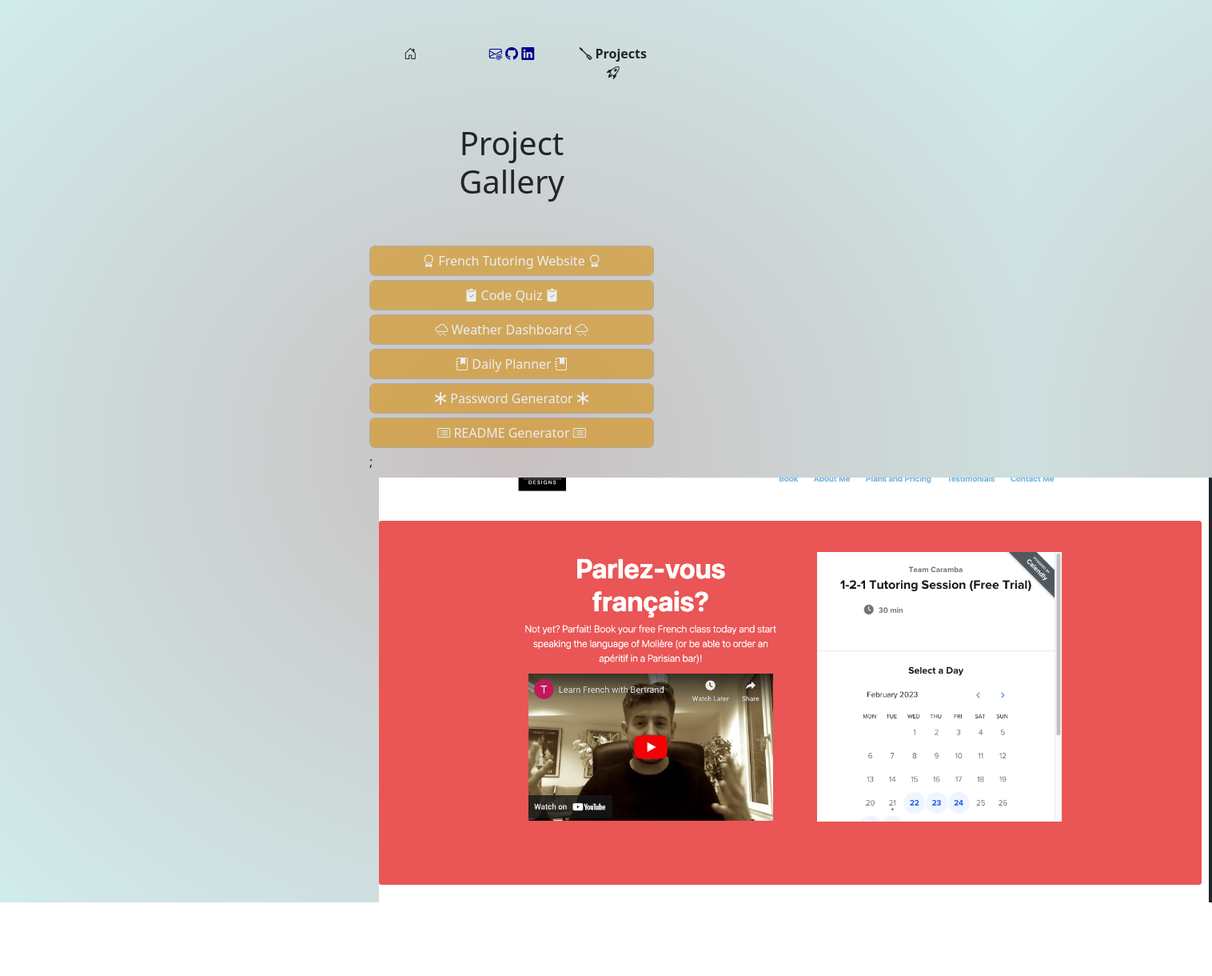
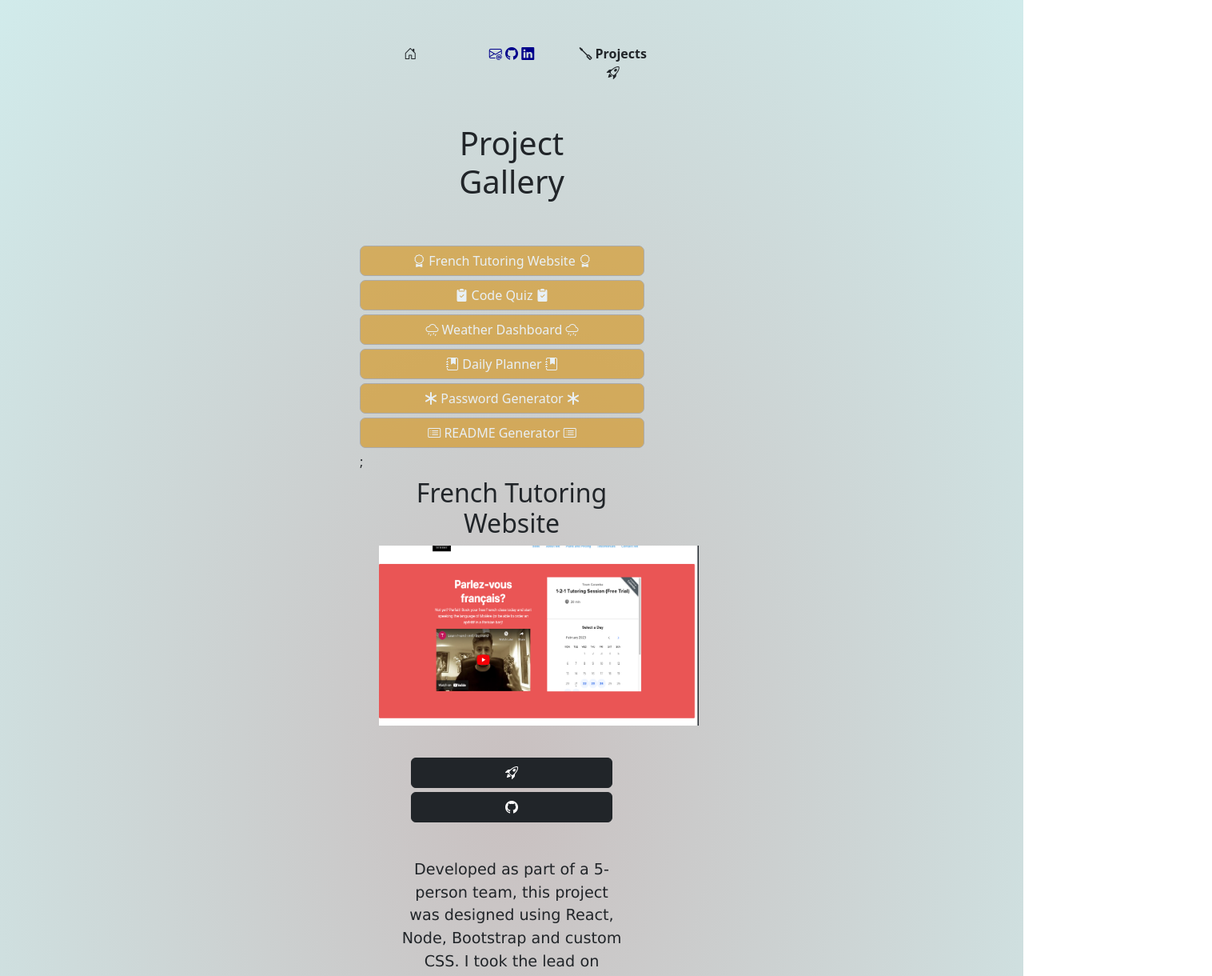
Before and after one commit to BenedictCodesHere/ben-react-app, a React (Create React App) app: page /ben-react-app/projects in a window 1280 px wide. Shown: the top 1220 px of the page at 80% size, 1516 px wide, since content can reach past the window. Before the commit the page ends 1128 px from the top, so only its background shows below. Built offline with nearby package versions, Linux system fonts and the light colour scheme.

Commit message:
updated flow so Project is updated in state variable

```diff
--- a/src/components/Project.js
+++ b/src/components/Project.js
@@ -46,23 +46,7 @@ return (<>
 <ProjectNavbar />
 <div className="container">
 
-          <div className="card" style={{backgroundColor:"inherit"}}>
-            <div className="img-container d-flex justify-content-center" style={{maxHeight: "35vh", width: "inherit"}}>
-              <LazyLoadImage PlaceholderSrc={'../assets/images/placeholder.svg'} style={{maxHeight:"inherit", height:"inherit", width:"inherit", maxWidth: "100vw"}} alt={props.alt} src={ProjectImage}></LazyLoadImage>
-            </div>
-            <div className="card-body mx-4 p-6 mt-4 row text-center">
 
-
-
-              <Link className="btn btn-dark" to={props.deployed}><i className="bi bi-rocket-takeoff"></i> </Link>
-
-
-
-             <Link className="btn btn-dark" to={props.repo}><i className="bi bi-github" /></Link>
-            </div>
-            <div className="p-4 text-center" ><p>{props.description}</p></div>
-
-            </div>
 
             <Link className="btn btn-primary arrow" to="/ben-react-app/projects"><i className="bi bi-arrow-left"></i></Link>
 
--- a/src/components/ProjectImg.js
+++ b/src/components/ProjectImg.js
@@ -4,7 +4,7 @@ function ProjectImg({ProjectImage}){
 
 
     return <div>
-        <img src={ProjectImage}></img>
+        <img style={{maxWidth: "400px"}} src={ProjectImage}></img>
     </div>
 }
 
--- a/src/components/ProjectNavbar.js
+++ b/src/components/ProjectNavbar.js
@@ -8,7 +8,7 @@ const ProjectNavbar = ({handleBtnClick, ImageArray}) => {
   return (
     <div className="navbar row">
 {projects.map((project) => (
-  <button onClick={() => handleBtnClick(ImageArray[project.id - 1])} className={project.navbarClassName}  key={project.id} ><i className={project.navbarIconClass}></i>  {project.title}  <i className={project.navbarIconClass}></i></button>
+  <button onClick={() => handleBtnClick(project, ImageArray[project.id - 1])} className={project.navbarClassName}  key={project.id} ><i className={project.navbarIconClass}></i>  {project.title}  <i className={project.navbarIconClass}></i></button>
 ))};
     </div>
   );
--- a/src/pages/ProjectGallery.js
+++ b/src/pages/ProjectGallery.js
@@ -2,7 +2,7 @@ import React, { useState } from "react";
 import Project from '../components/Project';
 import projects from '../projects.json';
 import ProjectNavbar from "../components/ProjectNavbar";
-import { Routes, Route } from "react-router-dom";
+import { Link } from "react-router-dom";
 import ProjectImg from "../components/ProjectImg";
 import French from '../assets/images/french-tutoring-website.png';
 import CodeQuiz from '../assets/images/code-quiz.png';
@@ -10,28 +10,42 @@ import Weather from '../assets/images/weather-dashboard.png';
 import DailyPlanner from '../assets/images/daily-planner.png';
 import PasswordGen from '../assets/images/password-generator.png';
 import READMEGen from '../assets/images/README-generator.png';
+import ProjectTitle from "../components/ProjectTitle";
 
 function ProjectGallery() {
 
 const ImageArray = [French, CodeQuiz, Weather, DailyPlanner, PasswordGen, READMEGen];
   // You have to set the project image variable as one of the imported images, not the path
   const [ProjectImage, setProjectImage] = useState(ImageArray[0]);
-  const [title, setTitle] = useState()
-  const handleBtnClick = (projectImage) => {
-    setProjectImage(projectImage);
+  const [Project, setProject] = useState(projects[0]);
+
+  const handleBtnClick = (Project, ProjectImage) => {
+    setProject(Project);
+    setProjectImage(ProjectImage);
   };
 
     return (<>
     <div className="container">
+
       <div className="row">
         <div className="col-sm-2 col-md-2 col-lg-2"></div><div className="col-sm-8 col-md-8 col-lg-8"><h1 className="text-center mb-5">Project Gallery</h1></div>
         <div className="col-sm-2 col-md-2 col-lg-2"></div>
         </div>
 
-
+    <div className="row">
       <ProjectNavbar ImageArray={ImageArray} handleBtnClick={handleBtnClick}></ProjectNavbar>
-
-      <ProjectImg ProjectImage={ProjectImage} />
+      </div>
+      <ProjectTitle title={Project.title} />
+      <ProjectImg ProjectImage={ProjectImage} style={{maxWidth: "80vw"}}/>
+      <div className="card" style={{backgroundColor:"inherit"}}>
+            <div className="img-container d-flex justify-content-center" style={{maxHeight: "35vh", width: "inherit"}}>
+            </div>
+            <div className="card-body mx-4 p-6 mt-4 row text-center">
+              <Link className="btn btn-dark" to={Project.deployed}><i className="bi bi-rocket-takeoff"></i> </Link>
+             <Link className="btn btn-dark" to={Project.repo}><i className="bi bi-github" /></Link>
+            </div>
+            <div className="p-4 text-center" ><p>{Project.description}</p></div>
+            </div>
     </div>
   </>
 );
```
